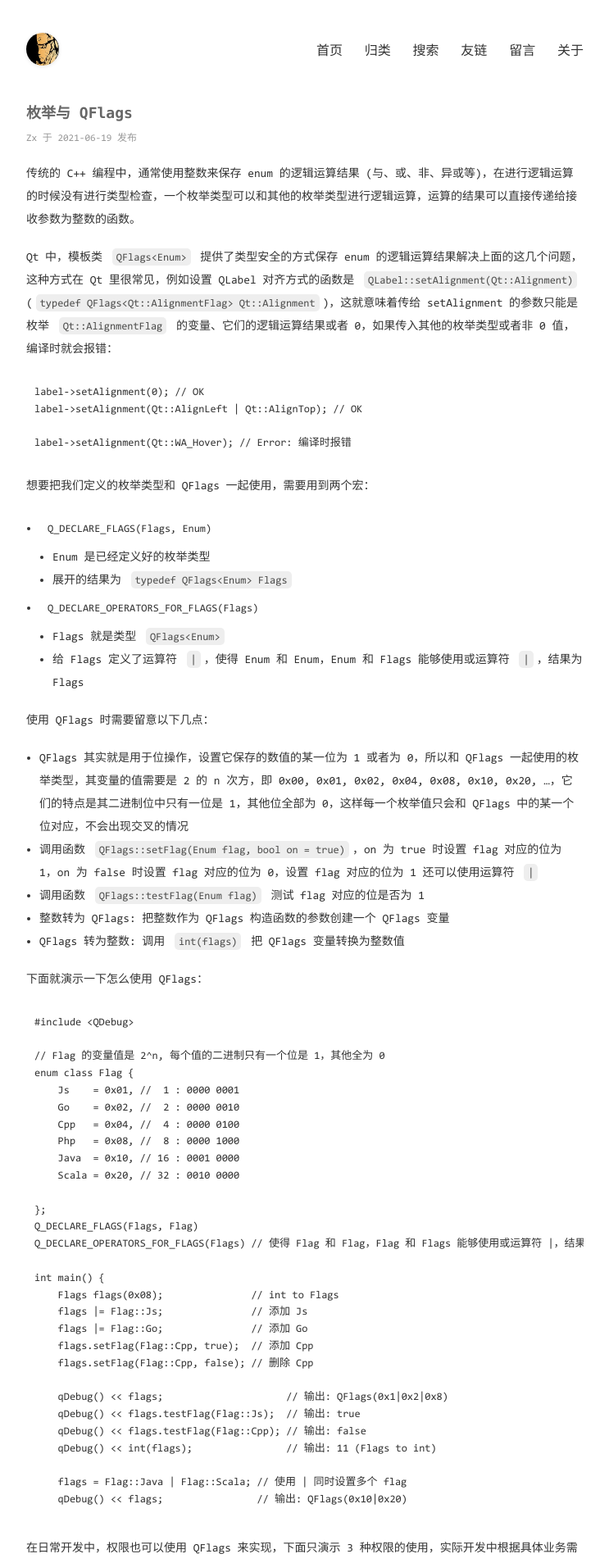
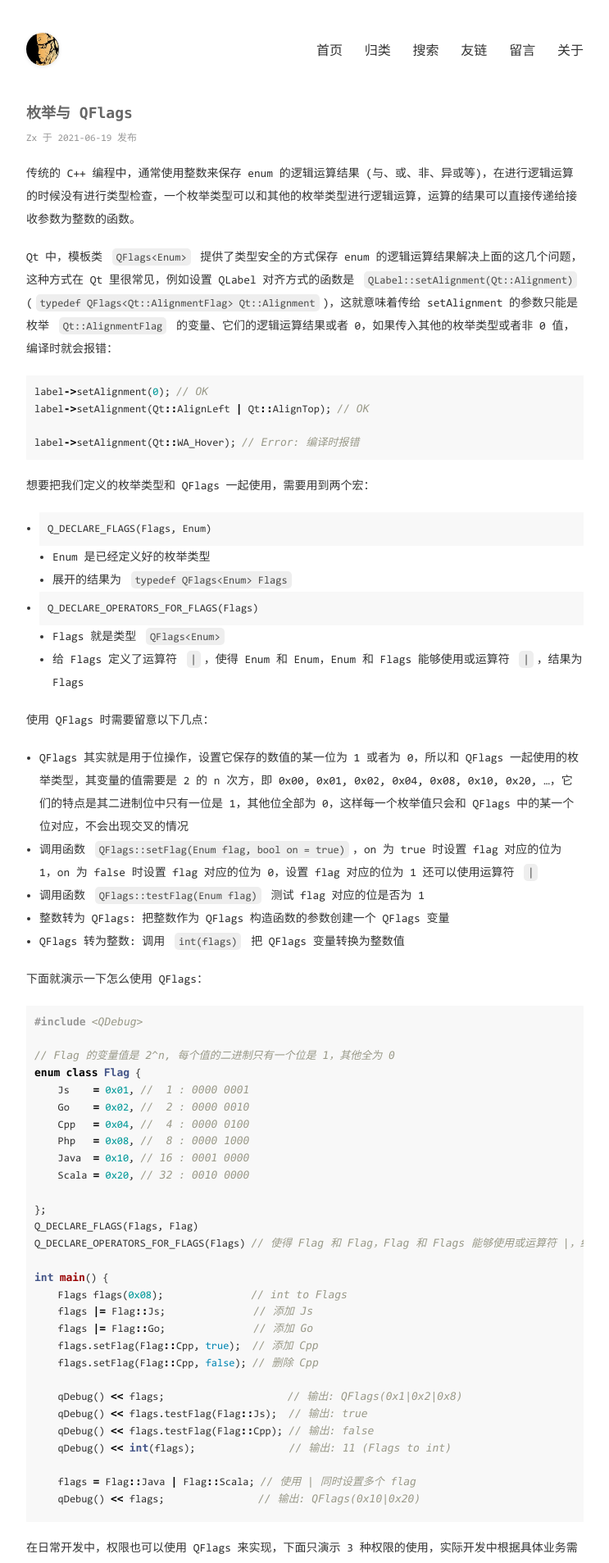
Before and after one commit to zengrixi/zengrixi.top, a Jekyll site: the page built from _posts/2021-06-19-枚举与 QFlags.md, in a window 1280 px wide. Shown: the top 1907 px of the page at 82% size, without its empty margins (268-1011 px from the left). Built offline with Jekyll 4.4.1, drawn with Linux system fonts in a browser that asks for light colours; comment, search, counter and statistics services are not loaded; some of the changed text lies outside the part shown.

Commit message:
修改文章

````diff
--- a/_posts/2021-06-19-枚举与 QFlags.md
+++ b/_posts/2021-06-19-枚举与 QFlags.md
@@ -8,7 +8,7 @@
 
 Qt 中，模板类 `QFlags<Enum>` 提供了类型安全的方式保存 enum 的逻辑运算结果解决上面的这几个问题，这种方式在 Qt 里很常见，例如设置 QLabel 对齐方式的函数是 `QLabel::setAlignment(Qt::Alignment)` (`typedef QFlags<Qt::AlignmentFlag> Qt::Alignment`)，这就意味着传给 setAlignment 的参数只能是枚举 `Qt::AlignmentFlag` 的变量、它们的逻辑运算结果或者 0，如果传入其他的枚举类型或者非 0 值，编译时就会报错：
 
-```C++
+```c++
 label->setAlignment(0); // OK
 label->setAlignment(Qt::AlignLeft | Qt::AlignTop); // OK
 
@@ -17,14 +17,14 @@
 
 想要把我们定义的枚举类型和 QFlags 一起使用，需要用到两个宏：
 
-- ```C++
+- ```c++
   Q_DECLARE_FLAGS(Flags, Enum)
   ```
 
   - Enum 是已经定义好的枚举类型
   - 展开的结果为 `typedef QFlags<Enum> Flags`
 
-- ```C++
+- ```c++
   Q_DECLARE_OPERATORS_FOR_FLAGS(Flags)
   ```
 
@@ -41,7 +41,7 @@
 
 下面就演示一下怎么使用 QFlags：
 
-```C++
+```c++
 #include <QDebug>
 
 // Flag 的变量值是 2^n, 每个值的二进制只有一个位是 1，其他全为 0
@@ -80,7 +80,7 @@
 
 在日常开发中，权限也可以使用 QFlags 来实现，下面只演示 3 种权限的使用，实际开发中根据具体业务需求修改枚举类型 Permission 的变量即可：
 
-```C++
+```c++
 #include <QDebug>
 #include <QMap>
 #include <QStringList>
````
